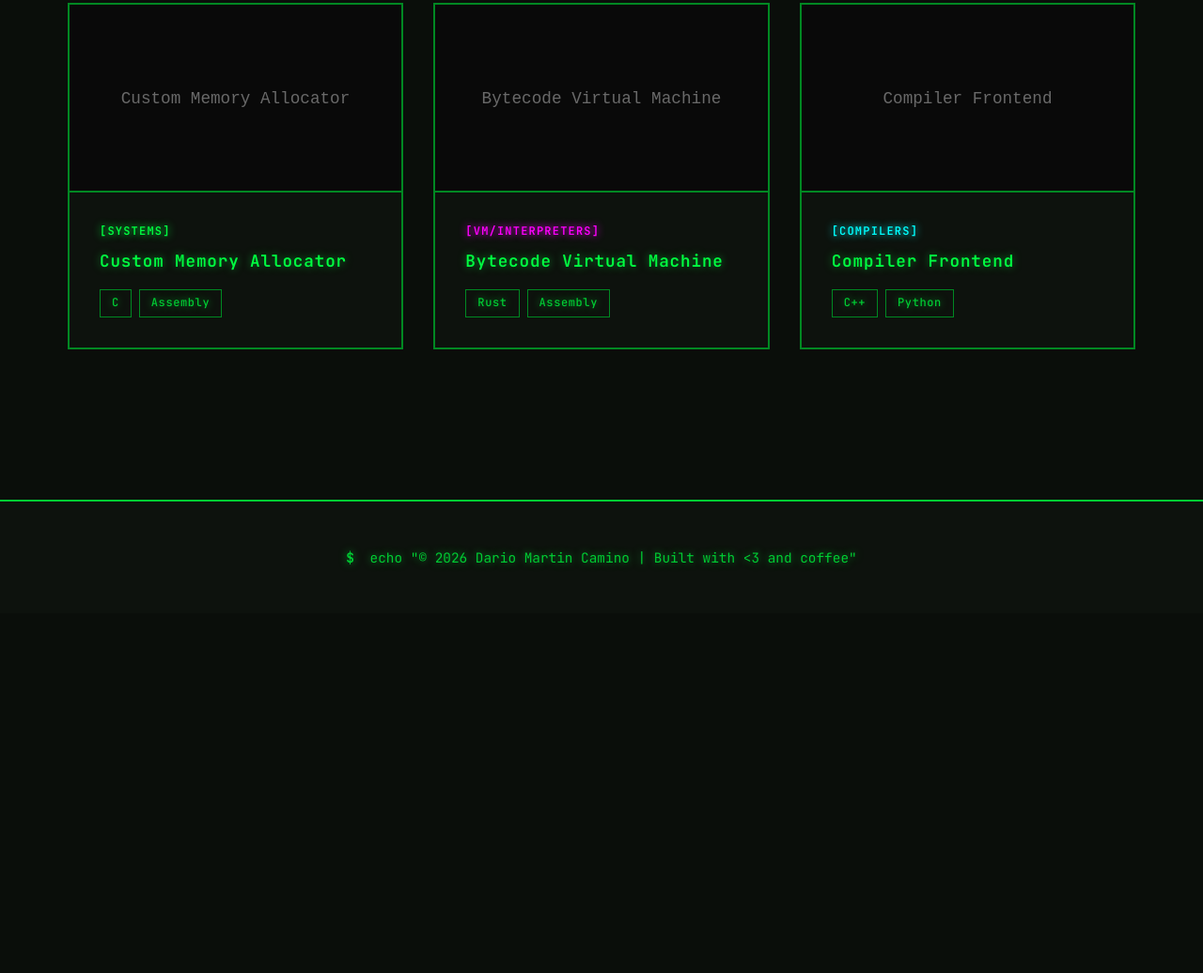
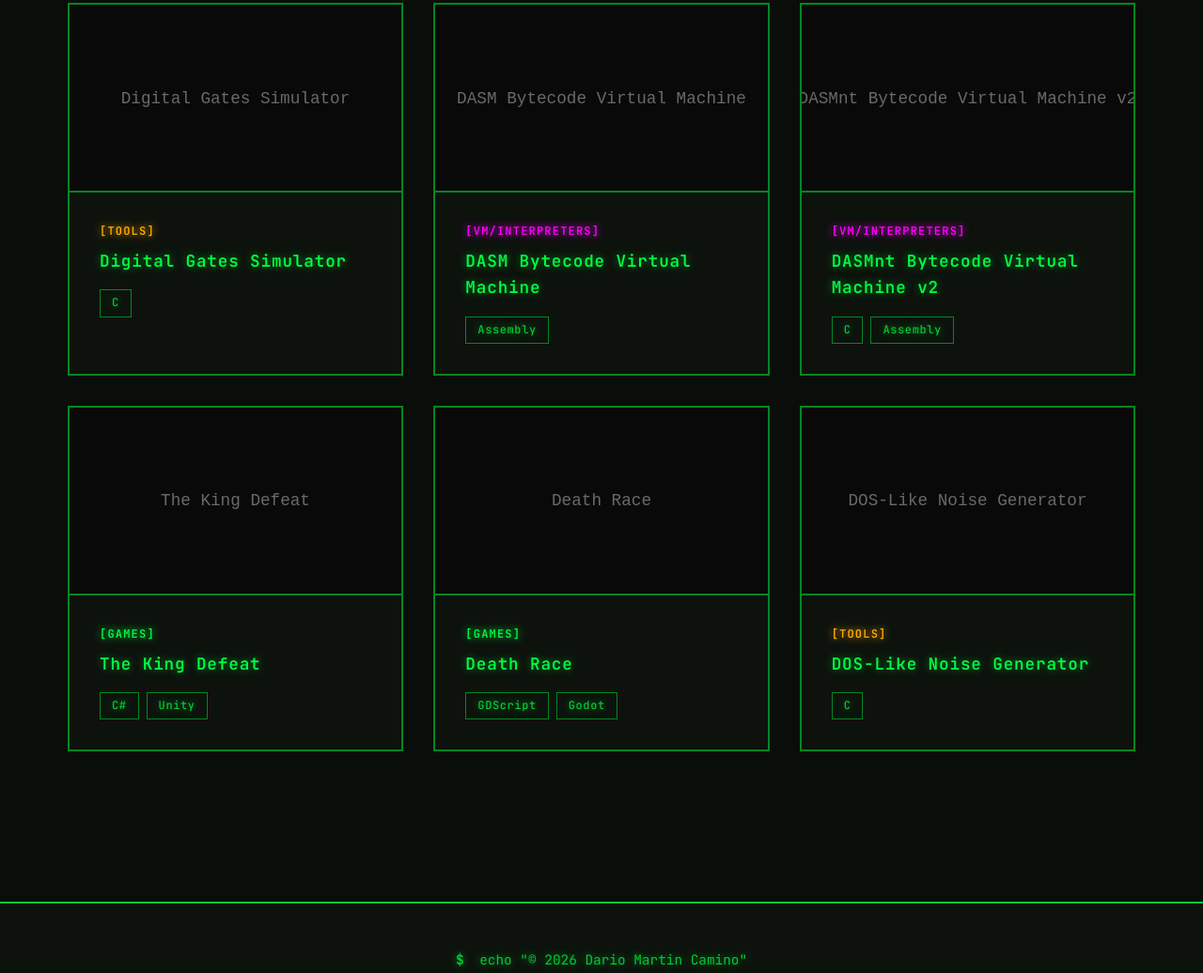
Before and after one commit to patybolo/patybolo.github.io, a plain HTML site: page index.html in a window 1280 px wide. Shown: the part 900-1936 px from the top of the page at 94% size. Before the commit the page ends 1553 px from the top, so only its background shows below. Drawn offline with Linux system fonts and the light colour scheme.

Commit message:
replaced placeholder projects and removed cringe from index

```diff
--- a/index.html
+++ b/index.html
@@ -178,7 +178,7 @@
     <footer class="footer">
         <div class="container">
             <p>
-                <span class="prompt-symbol">$</span> echo <span data-i18n="footer.text">"© 2026 Dario Martin Camino | Built with &lt;3 and coffee"</span>
+                <span class="prompt-symbol">$</span> echo <span data-i18n="footer.text">"© 2026 Dario Martin Camino"</span>
             </p>
         </div>
     </footer>
--- a/script.js
+++ b/script.js
@@ -26,7 +26,7 @@ const translations = {
         "about.p2": "I believe in building software from first principles, understanding every layer from hardware to application. Currently working with C, Rust, Zig, Odin and Assembly.",
         "about.p3": "When I'm not debugging segfaults or optimizing memory allocations, I'm probably reading documentation or exploring new system architectures.",
         "about.contact": "Contact",
-        "footer.text": "\"© 2026 Dario Martin Camino | Built with <3 and coffee\""
+        "footer.text": "\"© 2026 Dario Martin Camino\""
     },
     es: {
         tagline: "Desarrollador de Bajo Nivel y Sistemas",
@@ -47,52 +47,87 @@ const translations = {
         "about.p2": "Creo en construir software desde los primeros principios, entendiendo cada capa desde el hardware hasta la aplicación. Actualmente trabajo con C, Rust, Zig, Odin y Assembly.",
         "about.p3": "Cuando no estoy depurando segfaults u optimizando asignaciones de memoria, probablemente esté leyendo documentación o explorando nuevas arquitecturas de sistemas.",
         "about.contact": "Contacto",
-        "footer.text": "\"© 2026 Dario Martin Camino | Construido con <3 y café\""
+        "footer.text": "\"© 2026 Dario Martin Camino\""
     }
 };
 
 const categories = {
     "systems": { en: "systems", es: "sistemas" },
     "vm": { en: "vm/interpreters", es: "vm/intérpretes" },
-    "compilers": { en: "compilers", es: "compiladores" },
+    // "compilers": { en: "compilers", es: "compiladores" },
+    "web": { en: "web", es: "web" },
     "tools": { en: "tools", es: "herramientas" },
+    "games": { en: "games", es: "juegos" },
     "embedded": { en: "embedded", es: "embebido" }
 };
 
 const projectsData = {
     1: {
-        title: "Custom Memory Allocator",
-        category: "systems",
+        title: "Digital Gates Simulator",
+        category: "tools",
         motivation: {
-            en: "Built a custom memory allocator to understand memory management at its core. Implemented various allocation strategies including first-fit, best-fit, and buddy system. This project taught me about fragmentation, memory alignment, and performance trade-offs.",
-            es: "Construí un asignador de memoria personalizado para entender la gestión de memoria en su núcleo. Implementé varias estrategias de asignación incluyendo first-fit, best-fit y buddy system. Este proyecto me enseñó sobre fragmentación, alineación de memoria y compromisos de rendimiento."
+            en: "Thought to be a simple digital logic simulator to understand basic circuit design. Might scale it to implement gate templates. My first project with Raylib and it is a great learning experience about graphics programming and event handling. It's built on a state machine design pattern",
+            es: "Un proyecto de aprendizaje para entender diseño de circuitos digitales. Implementé un simulador de compuertas lógicas con una interfaz gráfica simple usando Raylib. Fue mi primer proyecto con Raylib y fue una gran experiencia de aprendizaje sobre programación gráfica y manejo de eventos. Está construido usando como patrón de diseño una máquina de estados."
+        },
+        status: "in-progress",
+        technologies: ["C"],
+        githubUrl: "https://github.com/patybolo/digisim"
+    },
+    2: {
+        title: "DASM Bytecode Virtual Machine",
+        category: "vm",
+        motivation: {
+            en: "Developed a bytecode VM from scratch in FASM assembly to understand how primitive compilers work under the hood. Lacks support for some instructions that are needed to be considered complete, but got left out to re-implement in v2. Great learning experience about fetch-decode-execute cycle. This was my first project in assembly and it was a deep dive into low-level programming concepts.",
+            es: "Desarrollé una máquina virtual de bytecode desde cero en FASM assembly para entender cómo funcionan los compiladores primitivos. Carece de soporte para algunas instrucciones necesarias para considerarse completa, pero se dejaron fuera para re-implementarlas en la v2. Fue una gran experiencia de aprendizaje sobre el ciclo de fetch-decode-execute. Este fue mi primer proyecto en assembly y fue una inmersión profunda en conceptos de programación de bajo nivel."
         },
         status: "completed",
-        technologies: ["C", "Assembly"],
-        githubUrl: "https://github.com/patybolo/memory-allocator"
+        technologies: ["Assembly"],
+        githubUrl: "https://github.com/patybolo/dasm-interpreter"
     },
-    2: {
-        title: "Bytecode Virtual Machine",
+    3: {
+        title: "DASMnt Bytecode Virtual Machine v2",
         category: "vm",
         motivation: {
-            en: "Developed a stack-based VM from scratch to understand how interpreters work under the hood. Implemented a bytecode compiler and runtime with garbage collection. Great learning experience about instruction dispatch and optimization.",
-            es: "Desarrollé una máquina virtual basada en pila desde cero para entender cómo funcionan los intérpretes internamente. Implementé un compilador de bytecode y runtime con recolección de basura. Gran experiencia de aprendizaje sobre despacho de instrucciones y optimización."
+            en: "Thought to be a complete rewrite of the DASM VM, with a GUI and support for more complex instructions. Had to rethink the architecture due to the simplicity of the original design. Added support for function calls, a more robust instruction set, and a simple GUI for debugging. Still a work in progress, but it's shaping up to be a much more complete and user-friendly VM. Useful for testing out new language features and understanding more complex VM architectures.",
+            es: "Una reescritura completa de la VM DASM, con una GUI y soporte para instrucciones más complejas. Tuve que repensar la arquitectura debido a la simplicidad del diseño original. Agregué soporte para llamadas a funciones, un conjunto de instrucciones más robusto y una GUI simple para depuración. Todavía es un trabajo en progreso, pero se está convirtiendo en una VM mucho más completa y fácil de usar. Útil para probar nuevas características de lenguaje y entender arquitecturas de VM más complejas."
         },
         status: "in-progress",
-        technologies: ["Rust", "Assembly"],
-        githubUrl: "https://github.com/patybolo/bytecode-vm"
+        technologies: ["C", "Assembly"],
+        githubUrl: "https://github.com/patybolo/dasmnt"
     },
-    3: {
-        title: "Compiler Frontend",
-        category: "compilers",
+    4: {
+        title: "The King Defeat",
+        category: "games",
         motivation: {
-            en: "A learning project to understand lexing, parsing, and semantic analysis. Built a recursive descent parser and type checker for a simple language. Abandoned in favor of more complete projects, but valuable for understanding compiler theory.",
-            es: "Un proyecto de aprendizaje para entender análisis léxico, sintáctico y semántico. Construí un parser de descenso recursivo y verificador de tipos para un lenguaje simple. Abandonado en favor de proyectos más completos, pero valioso para entender teoría de compiladores."
+            en: "A simple 3D isometric view mobile game inspired in the ads that you see in free mobile games. The player controls a character that only moves left and right, constantly shoots and can pick up weapons that come to them. The goal is to defeat the king that appears after four levels... It's really simple. It was my first approach to Game Development, and had a ton of fun. Made in collaboration with JGameDev (https://github.com/JGameDev1).",
+            es: "Un simple juego móvil con vista isométrica 3D inspirado en los anuncios que ves en juegos móviles gratuitos. El jugador controla un personaje que solo se mueve de izquierda a derecha, dispara constantemente y puede recoger armas que vienen hacia él. El objetivo es derrotar al rey que aparece después de cuatro niveles... Es realmente simple. Fue mi primer acercamiento al desarrollo de juegos, y me divertí mucho. Hecho en colaboración con JGameDev (https://github.com/JGameDev1)."
+        },
+        status: "completed",
+        technologies: ["C#", "Unity"],
+        githubUrl: "https://github.com/patybolo/The-King-Defeat"
+    },
+    5: {
+        title: "Death Race",
+        category: "games",
+        motivation: {
+            en: "Formerly named Medusa's Lair. A simple 2D top-down party game with support to up to 5 players locally. It's inspired in Red Light, Green Light. One player controls the 'doll'. Made in Godot Engine. Got abandoned due to the director leaving the project, but it was a fun learning experience about game design and development.",
+            es: "Anteriormente llamado Medusa's Lair. Un simple juego de fiesta 2D de vista superior con soporte para hasta 5 jugadores localmente. Está inspirado en Red Light, Green Light. Un jugador controla la 'muñeca'. Hecho en Godot Engine. Fue abandonado debido a que el director dejó el proyecto, pero fue una experiencia de aprendizaje divertida sobre diseño y desarrollo de juegos."
         },
         status: "abandoned",
-        technologies: ["C++", "Python"],
-        githubUrl: "https://github.com/patybolo/compiler-frontend"
-    }
+        technologies: ["GDScript", "Godot"],
+        githubUrl: "https://github.com/patybolo/deathrace"
+    },
+    6: {
+        title: "DOS-Like Noise Generator",
+        category: "tools",
+        motivation: {
+            en: "A simple tool for generating noise and colorful patterns. It uses dos-like stb-style single file library for the rendering (https://github.com/mattiasgustavsson/dos-like). It also generates and reproduces a .wav audio file containing the _real_ randomized and displayed noise. I love this aesthetic. Not useful, but fun.",
+            es: "Una herramienta simple de generacion de estatica y patrones coloridos. Usa una libreria del estilo de stb para el renderizado (https://github.com/mattiasgustavsson/dos-like). Tambien genera y reproduce un archivo .wav de audio que contiene el ruido _real_ randomizado y renderizado. Me encanta esta estetica. No es util, pero es divertido."
+        },
+        status: "completed",
+        technologies: ["C"],
+        githubUrl: "https://github.com/patybolo/dos-noisegen"
+    },
 };
 
 // ========================================
```
